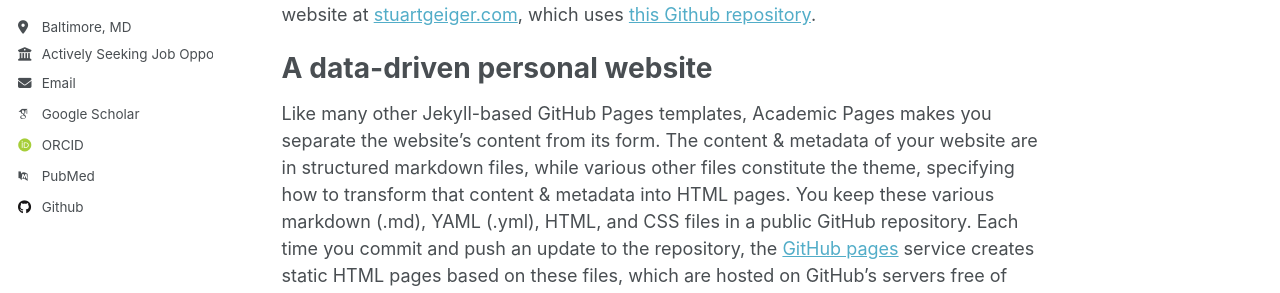
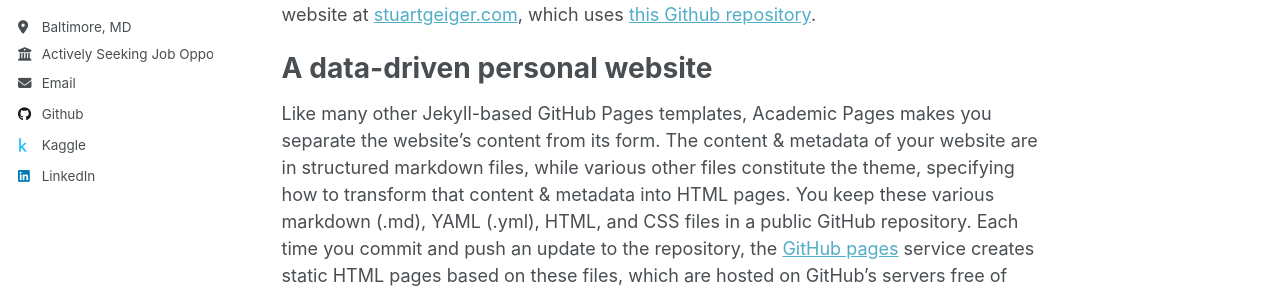
Before and after one commit to Rybus07/Rybus07.github.io, a Jekyll site: the page built from _pages/about.md, in a window 1280 px wide. Shown: the part 418-711 px from the top of the page. Built offline with Jekyll 4.4.1, drawn with Linux system fonts in a browser that asks for light colours; some web fonts are replaced; part of the change alters nothing that is shown.

Commit message:
Update _config.yml

```diff
--- a/_config.yml
+++ b/_config.yml
@@ -32,11 +32,11 @@ author:
 
   # Academic websites
   arxiv            : # URL - Update with the correct link to your profile
-  googlescholar    : "https://scholar.google.com/citations?user=PS_CX0AAAAAJ"
+  googlescholar    : # url "https://scholar.google.com/citations?user=PS_CX0AAAAAJ"
   impactstory      : # URL
-  orcid            : "http://orcid.org/yourorcidurl"
+  orcid            : # URL "http://orcid.org/yourorcidurl"
   semantic         : # URL
-  pubmed           : "https://www.ncbi.nlm.nih.gov/pubmed/?term=john+snow"
+  pubmed           : # URL "https://www.ncbi.nlm.nih.gov/pubmed/?term=john+snow"
   researchgate     : # URL
 
   # Repositories and software development
@@ -44,7 +44,7 @@ author:
   codepen          : # Username
   dribbble         : # Username
   github           : "Rybus07"
-  kaggle           : # Username
+  kaggle           : "ryanpeters7"
   stackoverflow    : # User number or user number and name (i.e., use "1" or "1/jeff-atwood")
 
   # Social media
@@ -57,7 +57,7 @@ author:
   keybase          : # Username
   instagram        : # Username
   lastfm           : # Username
-  linkedin         : # Username
+  linkedin         : "ryan-p-070a81116" # Username
   mastodon         : # URL
   medium           : # URL
   pinterest        : # Username
```
